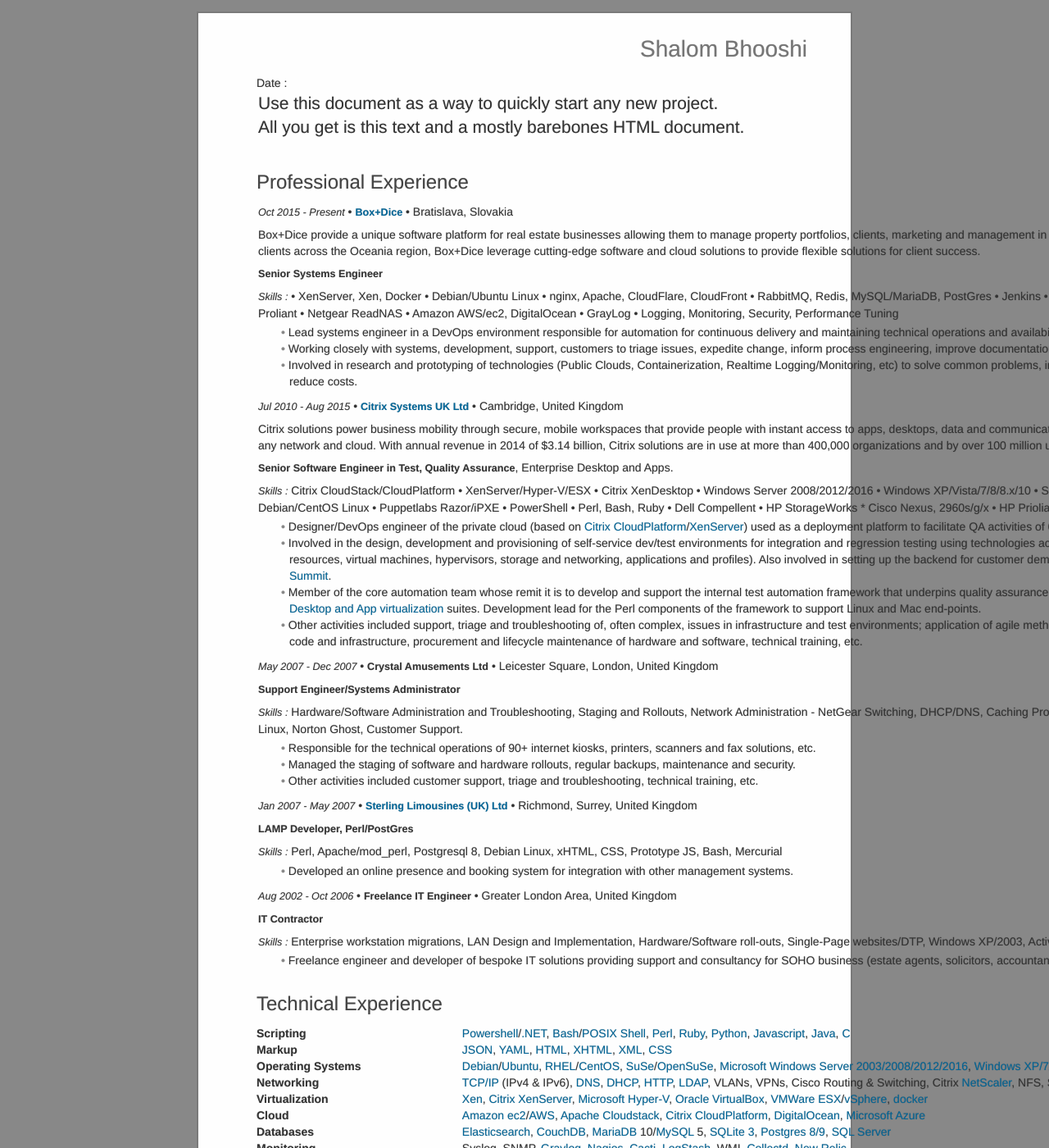
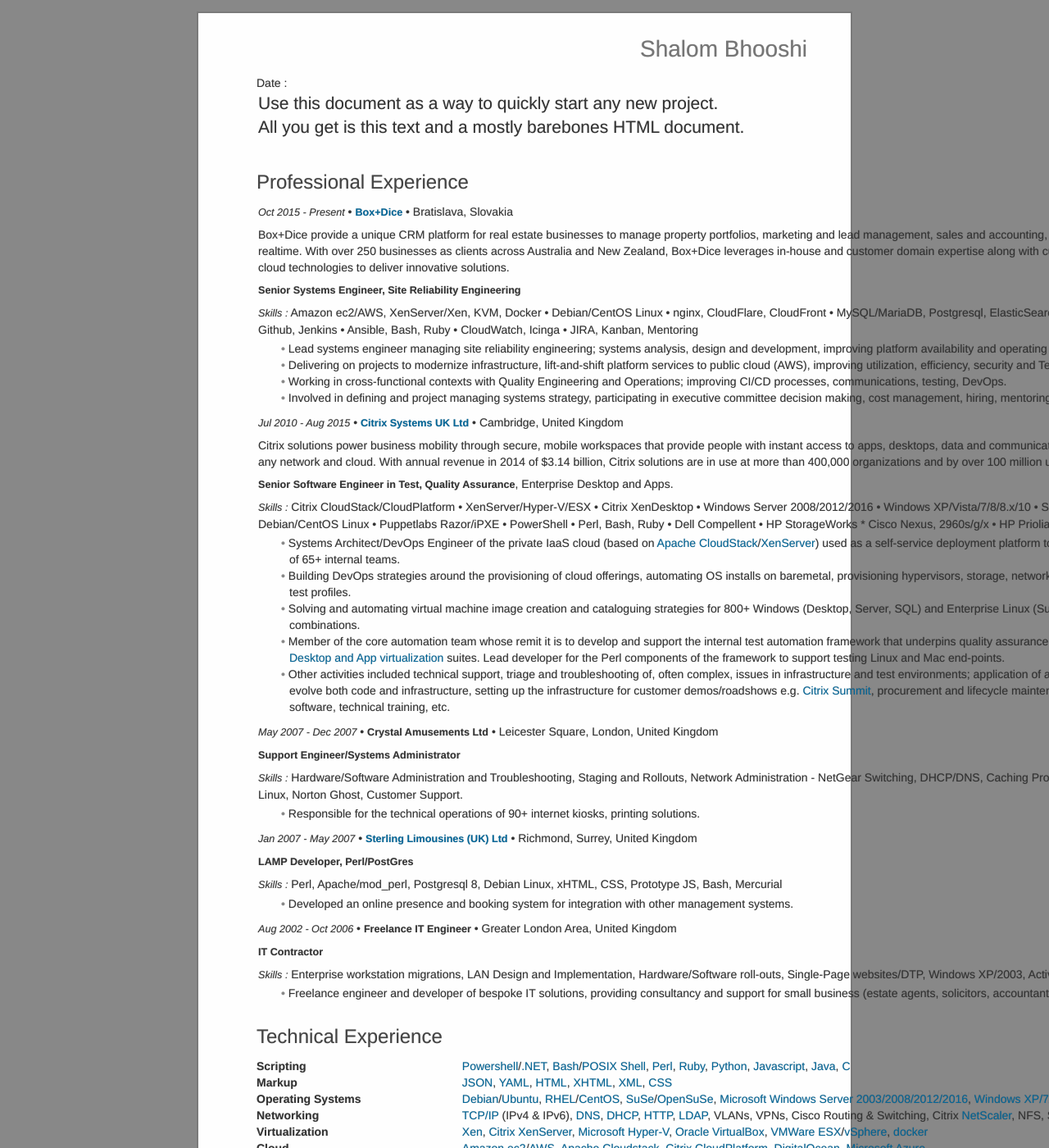
Before and after one commit to shalomb/shalomb, a Jekyll site: the page built from cv/cv.md, in a window 1280 px wide and 1400 px high. Shown: the whole window at 82% size. Built offline with Jekyll 4.4.1, drawn with Linux system fonts in a browser that asks for light colours; nearby versions of some CDN libraries; our own code applies the rules of GitHub Pages for plain Markdown files.

Commit message:
Rewrite CV

```diff
--- a/cv/cv.md
+++ b/cv/cv.md
@@ -10,17 +10,26 @@
 
 _Oct 2015 - Present_ • **[Box+Dice](https://boxdice.com.au)** • Bratislava, Slovakia
 
-Box+Dice provide a unique software platform for real estate businesses allowing them to manage property portfolios, clients, marketing and management in realtime. With over 250 clients
-across the Oceania region, Box+Dice leverage cutting-edge software and cloud solutions to provide flexible solutions for client success.
+Box+Dice provide a unique CRM platform for real estate businesses to manage
+property portfolios, marketing and lead management, sales and accounting,
+portal integrations, etc in realtime. With over 250 businesses as clients
+across Australia and New Zealand, Box+Dice leverages in-house and customer
+domain expertise along with cutting-edge software and cloud technologies to deliver
+innovative solutions.
 
-**Senior Systems Engineer**
+**Senior Systems Engineer, Site Reliability Engineering**
 
-_Skills :_ • XenServer, Xen, Docker • Debian/Ubuntu Linux • nginx, Apache, CloudFlare, CloudFront • RabbitMQ, Redis, MySQL/MariaDB, PostGres • Jenkins • Bash, Ruby, Ansible • HP
-Proliant • Netgear ReadNAS • Amazon AWS/ec2, DigitalOcean • GrayLog • Logging, Monitoring, Security, Performance Tuning
+_Skills :_ Amazon ec2/AWS, XenServer/Xen, KVM, Docker • Debian/CentOS Linux • nginx,
+        CloudFlare, CloudFront • MySQL/MariaDB, Postgresql, ElasticSearch, RabbitMQ, Redis • git,
+        Github, Jenkins • Ansible, Bash, Ruby • CloudWatch, Icinga • JIRA, Kanban, Mentoring
 
-* Lead systems engineer in a DevOps environment responsible for automation for continuous delivery and maintaining technical operations and availability of the platform.
-* Working closely with systems, development, support, customers to triage issues, expedite change, inform process engineering, improve documentation/automation, etc.
-* Involved in research and prototyping of technologies (Public Clouds, Containerization, Realtime Logging/Monitoring, etc) to solve common problems, increase efficiency and reduce costs.
+* Lead systems engineer managing site reliability engineering; systems analysis, design and
+development, improving platform availability and operating procedures, SysOps.
+* Delivering on projects to modernize infrastructure, lift-and-shift platform services to public cloud
+(AWS), improving utilization, efficiency, security and TechOps.
+* Working in cross-functional contexts with Quality Engineering and Operations; improving CI/CD
+processes, communications, testing, DevOps.
+* Involved in defining and project managing systems strategy, participating in executive committee decision making, cost management, hiring, mentoring.
 
 _Jul 2010 - Aug 2015_ • **[Citrix Systems UK Ltd](https://www.citrix.com/)** • Cambridge, United Kingdom
 
@@ -30,10 +39,19 @@
 
 _Skills :_ Citrix CloudStack/CloudPlatform • XenServer/Hyper-V/ESX • Citrix XenDesktop • Windows Server 2008/2012/2016 • Windows XP/Vista/7/8/8.x/10 • SQL Server 2008/2012 • Debian/CentOS Linux • Puppetlabs Razor/iPXE • PowerShell • Perl, Bash, Ruby • Dell Compellent • HP StorageWorks * Cisco Nexus, 2960s/g/x • HP Prioliant, Dell PowerEdge
 
-* Designer/DevOps engineer of the private cloud (based on [Citrix CloudPlatform](https://www.citrix.com/products/cloudplatform/)/[XenServer](https://www.citrix.com/products/xenserver/)) used as a deployment platform to facilitate QA activities of 65+ internal teams.
-* Involved in the design, development and provisioning of self-service dev/test environments for integration and regression testing using technologies across the stack (cloud resources, virtual machines, hypervisors, storage and networking, applications and profiles). Also involved in setting up the backend for customer demos/roadshows e.g. [Citrix Summit](http://www.citrixsummit.com/).
-* Member of the core automation team whose remit it is to develop and support the internal test automation framework that underpins quality assurance strategies of the [Citrix Desktop and App virtualization](https://www.citrix.com/solutions/desktop-virtualization/overview.html) suites. Development lead for the Perl components of the framework to support Linux and Mac end-points.
-* Other activities included support, triage and troubleshooting of, often complex, issues in infrastructure and test environments; application of agile methodologies to evolve both code and infrastructure, procurement and lifecycle maintenance of hardware and software, technical training, etc.
+* Systems Architect/DevOps Engineer of the private IaaS cloud (based on [Apache
+    CloudStack](ttps://cloudstack.apache.org/)/[XenServer](https://www.citrix.com/products/xenserver/))
+used as a self-service deployment platform to facilitate Dev/QA activities of 65+ internal teams.
+* Building DevOps strategies around the provisioning of cloud offerings, automating OS installs on
+baremetal, provisioning hypervisors, storage, networking, VMs, applications and test profiles.
+* Solving and automating virtual machine image creation and cataloguing strategies for 800+ Windows
+(Desktop, Server, SQL) and Enterprise Linux (SuSe, RHEL, Ubuntu) OS combinations.
+* Member of the core automation team whose remit it is to develop and support the internal test
+automation framework that underpins quality assurance strategies of the [Citrix Desktop and App
+virtualization](https://www.citrix.com/solutions/desktop-virtualization/overview.html) suites. Lead
+developer for the Perl components of the framework to support testing Linux and Mac end-points.
+* Other activities included technical support, triage and troubleshooting of, often complex, issues in infrastructure and test environments; application of agile methodologies to evolve both code and infrastructure, setting up the infrastructure for customer demos/roadshows e.g. [Citrix
+Summit](http://www.citrixsummit.com/), procurement and lifecycle maintenance of hardware and software, technical training, etc.
 
 _May 2007 - Dec 2007_ • **Crystal Amusements Ltd** • Leicester Square, London, United Kingdom
 
@@ -41,9 +59,7 @@
 
 _Skills :_ Hardware/Software Administration and Troubleshooting, Staging and Rollouts, Network Administration - NetGear Switching, DHCP/DNS, Caching Proxies, Windows XP/2003, Linux, Norton Ghost, Customer Support.
 
-* Responsible for the technical operations of 90+ internet kiosks, printers, scanners and fax solutions, etc.
-* Managed the staging of software and hardware rollouts, regular backups, maintenance and security.
-* Other activities included customer support, triage and troubleshooting, technical training, etc.
+* Responsible for the technical operations of 90+ internet kiosks, printing solutions.
 
 _Jan 2007 - May 2007_ • **[Sterling Limousines (UK) Ltd](http://sterlinglimousines.co.uk/)** • Richmond, Surrey, United Kingdom
 
@@ -59,7 +75,7 @@
 
 _Skills :_ Enterprise workstation migrations, LAN Design and Implementation, Hardware/Software roll-outs, Single-Page websites/DTP, Windows XP/2003, Active Directory.
 
-* Freelance engineer and developer of bespoke IT solutions providing support and consultancy for SOHO business (estate agents, solicitors, accountants, etc).
+* Freelance engineer and developer of bespoke IT solutions, providing consultancy and support for small business (estate agents, solicitors, accountants, etc).
 
 ### Technical Experience
 
```
